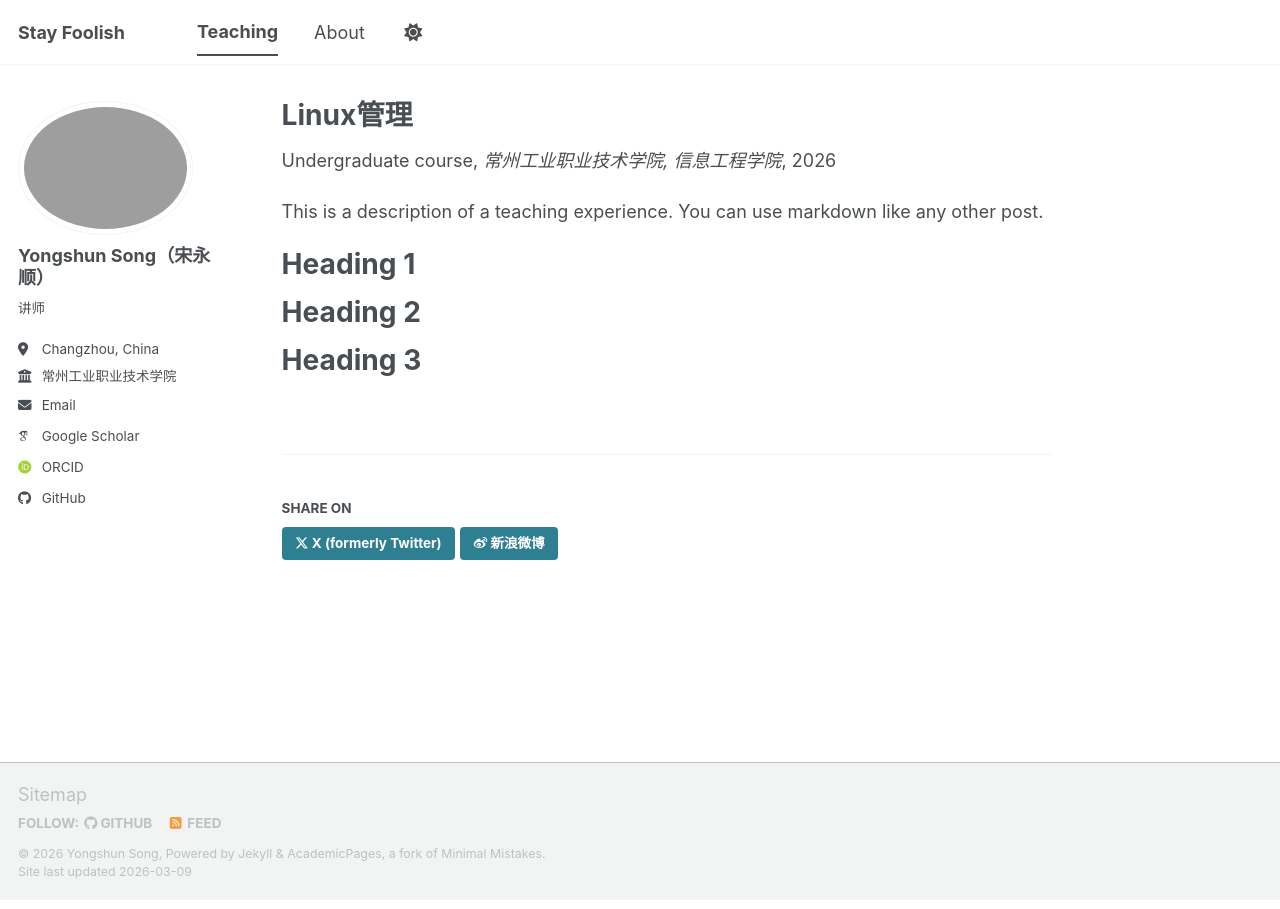
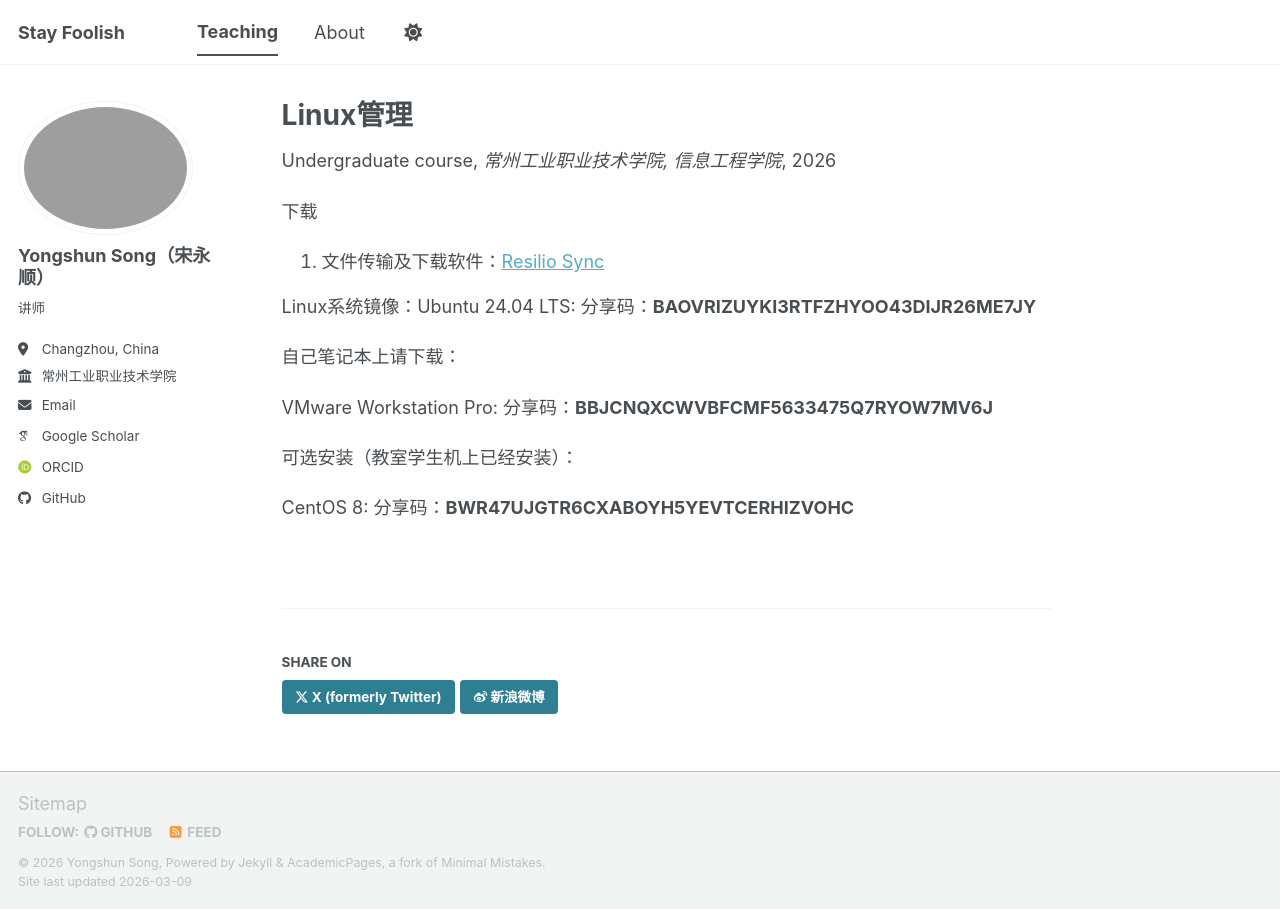
Before and after one commit to songyongshun/songyongshun.github.io, a Jekyll site: the page built from _teaching/2026-spring-teaching-1.md, in a window 1280 px wide. Built offline with Jekyll 4.4.1, drawn with Linux system fonts in a browser that asks for light colours; some web fonts are replaced; a script bundle is joined from its source files by our own code; library files that are not in the unit come from our copies.

Commit message:
linux课文件下载

```diff
--- a/_teaching/2026-spring-teaching-1.md
+++ b/_teaching/2026-spring-teaching-1.md
@@ -8,13 +8,22 @@ date: 2026-03-01
 location: "Changzhou, China"
 ---
 
-This is a description of a teaching experience. You can use markdown like any other post.
 
-Heading 1
-======
+下载
 
-Heading 2
-======
+1. 文件传输及下载软件：[Resilio Sync](/files/soft/Resilio-Sync_x64.exe)
 
-Heading 3
-======
+Linux系统镜像：Ubuntu 24.04 LTS:
+分享码：**BAOVRIZUYKI3RTFZHYOO43DIJR26ME7JY**
+
+
+自己笔记本上请下载：
+
+VMware Workstation Pro:
+分享码：**BBJCNQXCWVBFCMF5633475Q7RYOW7MV6J**
+
+
+可选安装（教室学生机上已经安装）：
+
+CentOS 8:
+分享码：**BWR47UJGTR6CXABOYH5YEVTCERHIZVOHC**
```
Also changed, not shown: 1 other file.
